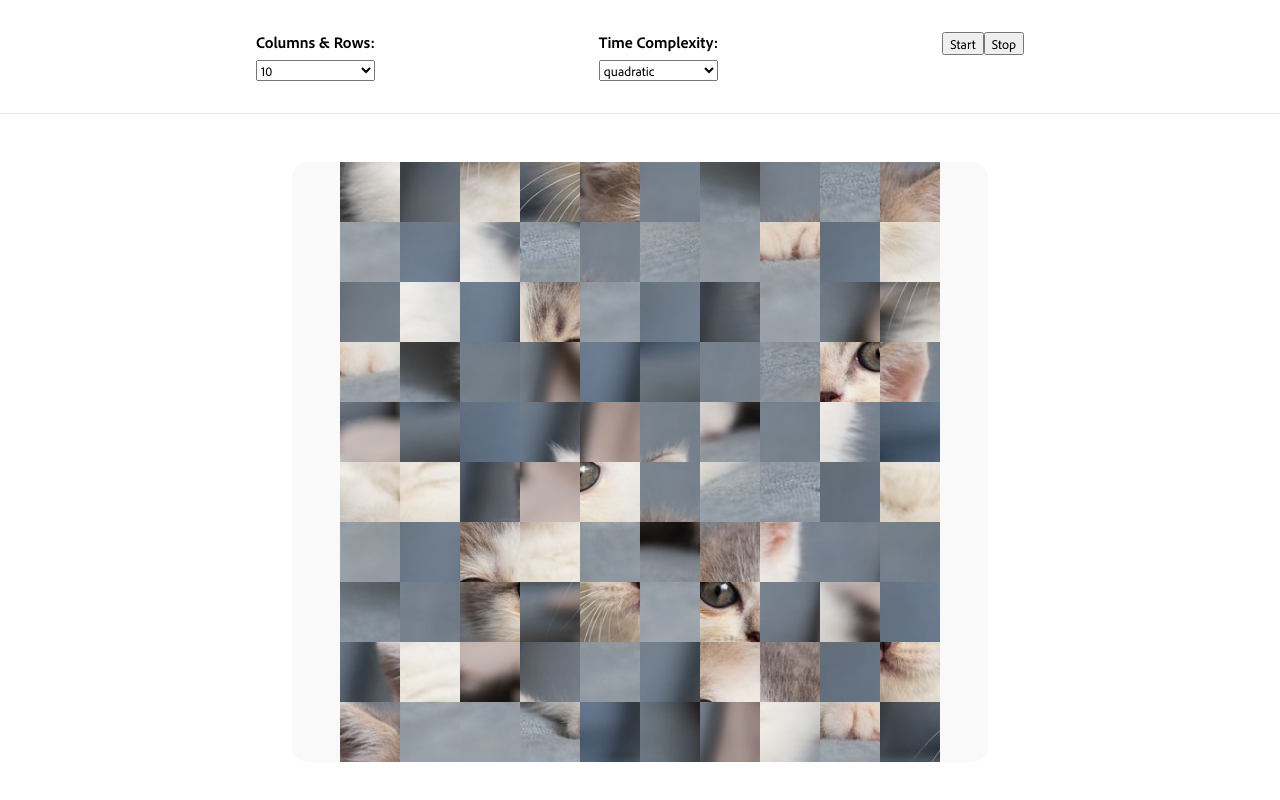
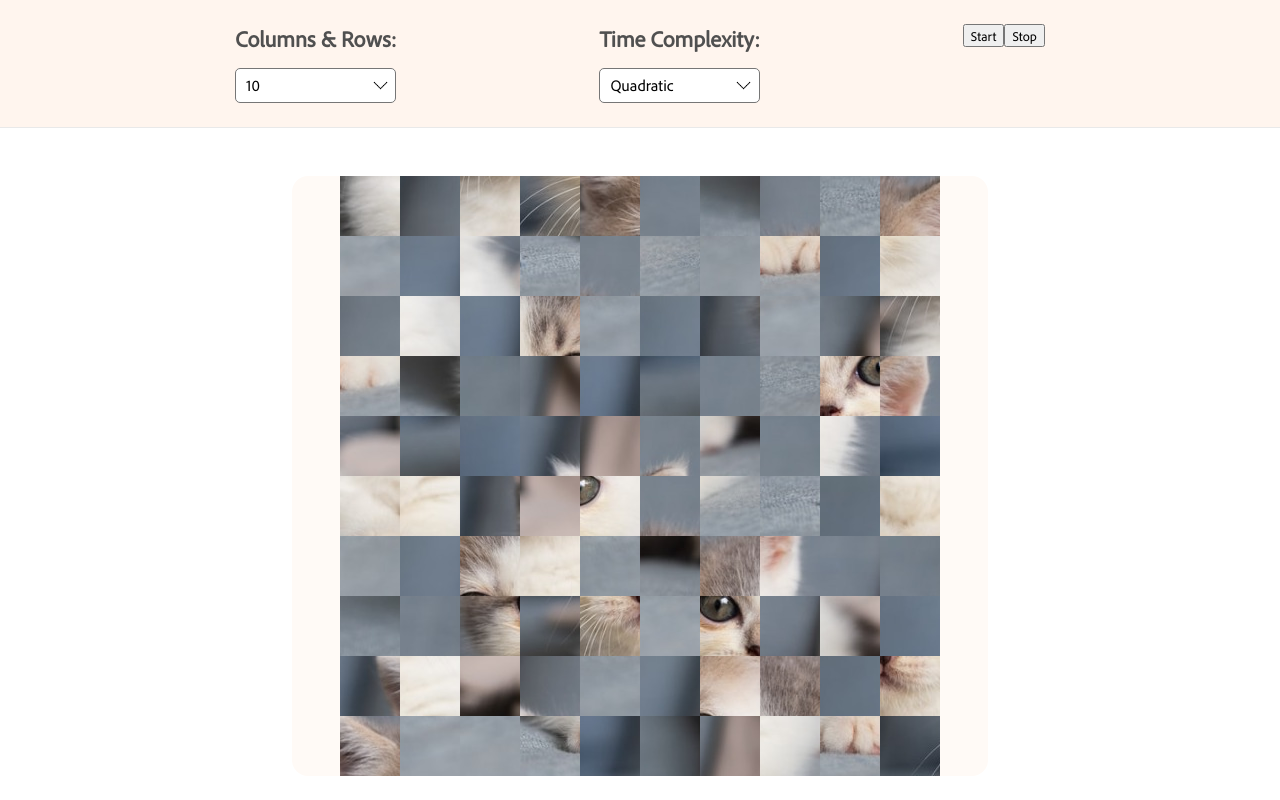
Before and after one commit to rayy-lo/pixel-sorting, a React (Create React App) app: page / in a window 1280 px wide. Built offline with nearby package versions, Linux system fonts and the light colour scheme.

Commit message:
add styles

```diff
--- a/src/styles/modules/Button.module.css
+++ b/src/styles/modules/Button.module.css
@@ -0,0 +1,15 @@
+.button {
+  margin: 0 1rem;
+  font-size: 1.2rem;
+  padding: 1rem 4rem;
+  border-radius: 1rem;
+  background: var(--clr-ntrl-dark);
+  color: white;
+  border: none;
+  cursor: pointer;
+  font-family: var(--font-family-header);
+}
+
+.button:hover {
+  background: var(--clr-ntrl-darker);
+}
--- a/src/styles/modules/Canvas.module.css
+++ b/src/styles/modules/Canvas.module.css
@@ -6,6 +6,6 @@
   display: block;
   margin: 0 auto;
   padding: 0 3rem;
-  background: var(--clr-ntrl-light);
+  background: var(--clr-primary-ltr);
   border-radius: 1rem;
 }
--- a/src/styles/modules/Header.module.css
+++ b/src/styles/modules/Header.module.css
@@ -1,6 +1,12 @@
 .header {
-  padding: 2rem;
+  padding: 1.5rem 2rem;
   display: flex;
   justify-content: space-evenly;
   border-bottom: 1px solid var(--clr-ntrl);
+  background: var(--clr-primary);
 }
+
+.buttonWrapper {
+  display: flex;
+  align-items: end;
+}
--- a/src/styles/modules/Select.module.css
+++ b/src/styles/modules/Select.module.css
@@ -4,6 +4,21 @@
 }
 
 .label {
-  margin-bottom: 0.5rem;
-  font-family: 'AdobeClean-Bold';
+  margin-bottom: 1rem;
+  font-size: 1.4rem;
+  font-weight: bold;
+  color: var(--clr-ntrl-dark);
 }
+
+select {
+  font-size: 1rem;
+  padding: 8px 10px;
+  border-radius: 5px;
+  text-transform: capitalize;
+  background: url('../../assets/icons/down-arrow.png') no-repeat 95% white;
+  background-size: 15px;
+  -moz-appearance: none;
+  -moz-appearance: none;
+  -webkit-appearance: none;
+  appearance: none;
+}
```
